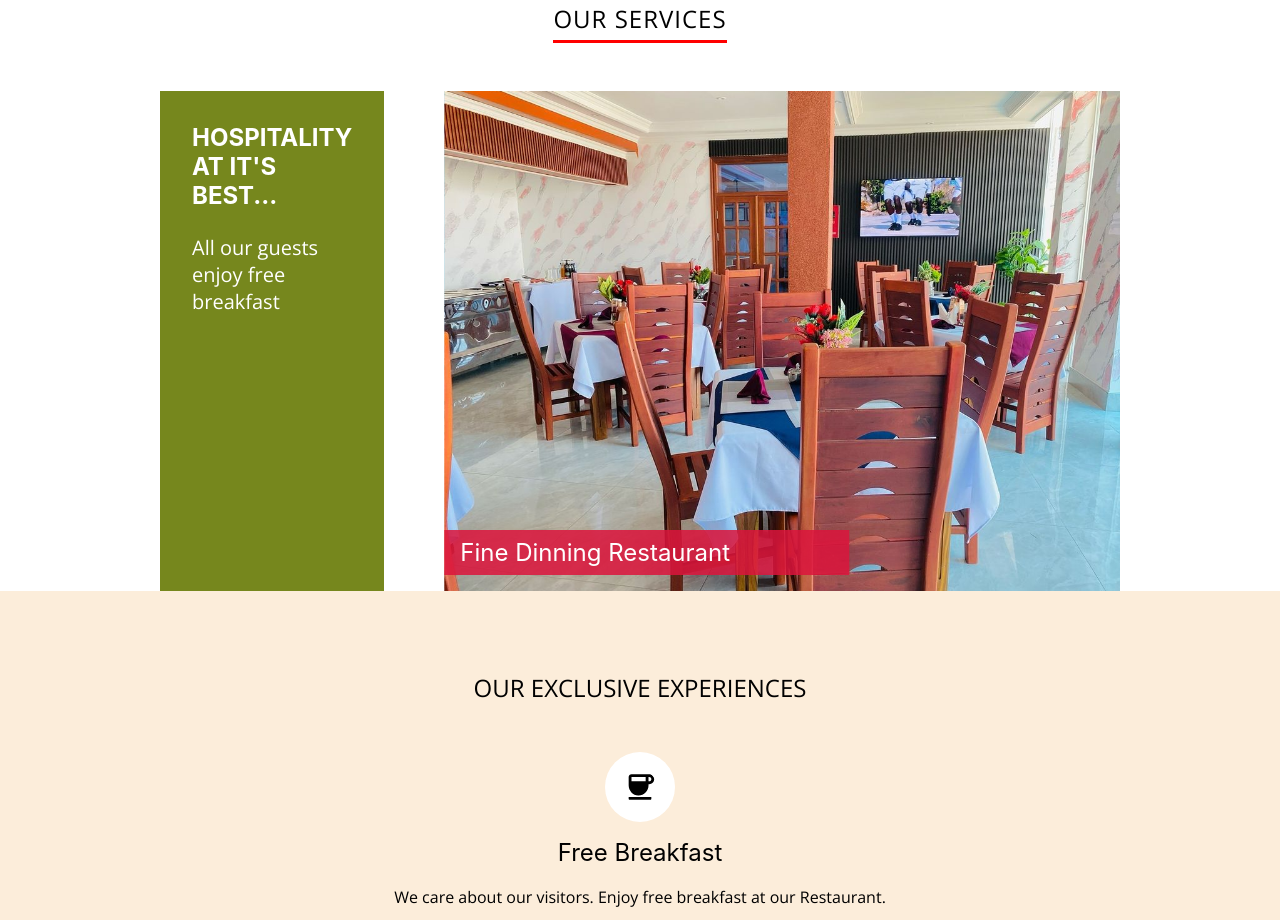
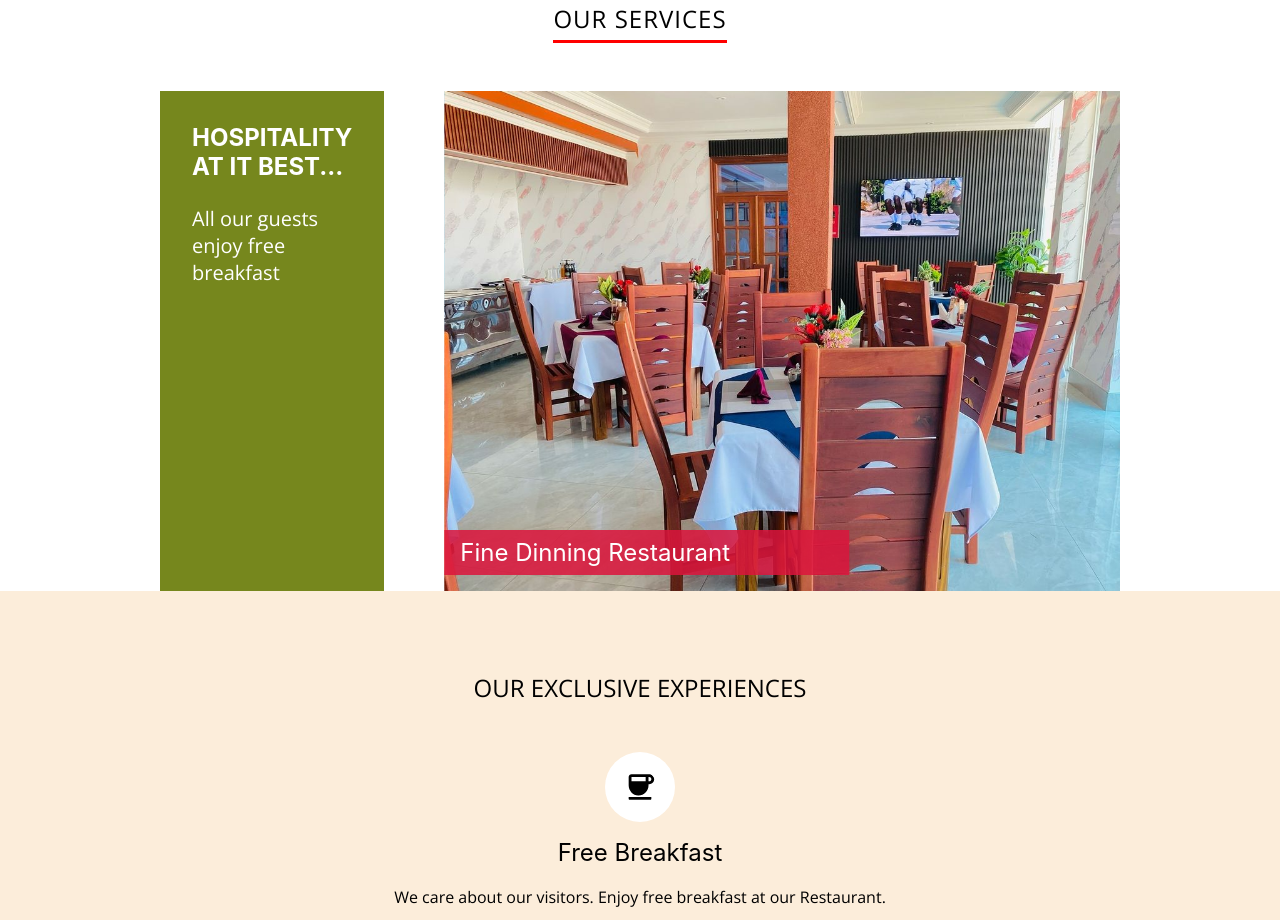
Before and after one commit to Mwisya/brandhotel, a React (Create React App) app: page / in a window 1280 px wide. Shown: the part 4420-5340 px from the top of the page. Built offline with nearby package versions, Linux system fonts and the light colour scheme; a web font is replaced by a local one.

Commit message:
changes today

```diff
--- a/src/components/experiences/experiences.css
+++ b/src/components/experiences/experiences.css
@@ -26,6 +26,7 @@
 .experiences-wrapper h1{
     text-transform: uppercase;
     font-weight: 400;
+    text-align: center;
 }
 .experience{
     display: flex;
--- a/src/components/ourServices/OurServices.js
+++ b/src/components/ourServices/OurServices.js
@@ -10,7 +10,7 @@ const OurServices = () => {
       <h1>Our Services</h1>
       <div className='services-wrapper'>
         <div className='offer'>
-          <h2>Hospitality <br/> at it's best...</h2>
+          <h2>Hospitality <br/> at it best...</h2>
           <p>All our guests enjoy free breakfast</p>
         </div>
         <div className='figure-container'>
```
